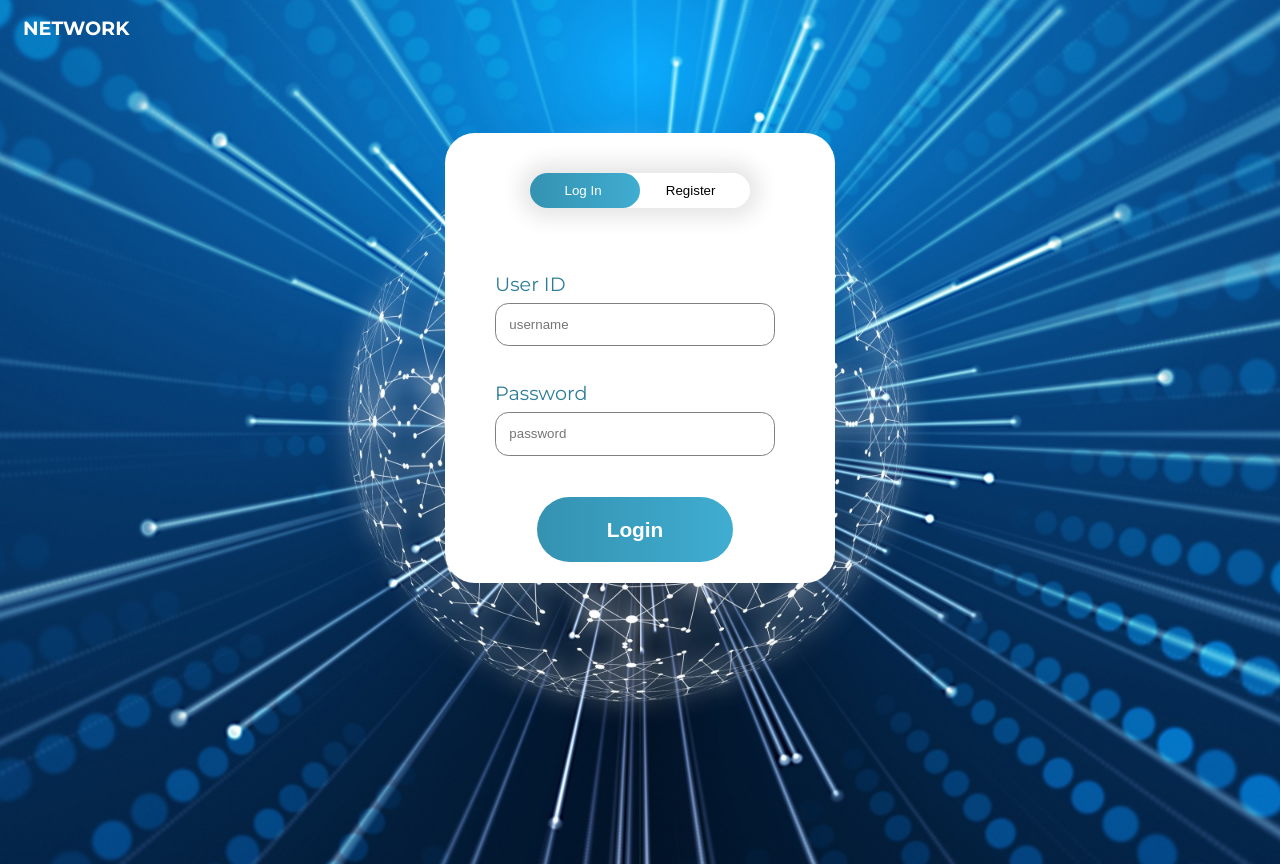
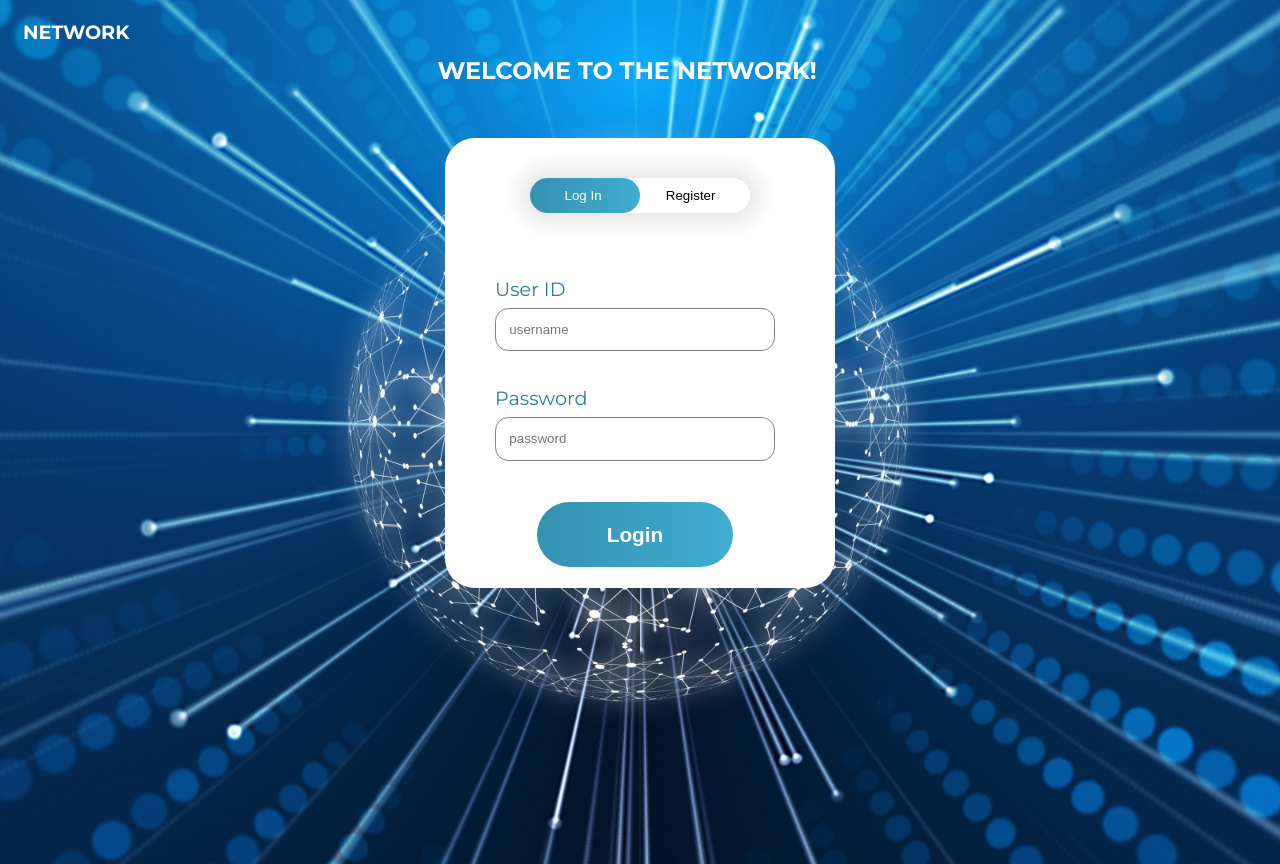
Before and after one commit to DylanEngle/COP4331-POOSD-Group16, a PHP site: page / in a window 1280 px wide. Run offline with PHP 8.4, Linux system fonts and the light colour scheme.

Commit message:
added github link

```diff
--- a/css/main.css
+++ b/css/main.css
@@ -20,12 +20,27 @@ header {
     padding: 1em 0;
 }
 
-.hero-bg a {
+#network {
     color: white;
     text-decoration: none;
     font-weight: bold;
     font-size: 1.2rem;
     text-transform: uppercase;
+}
+
+#githubLink{
+    color:white;
+    text-transform: uppercase;
+    text-decoration: none;
+    font-weight: bold;
+    font-size: 1.5rem;
+    position: relative; left: 275px; top: 40px;
+
+}
+
+#githubLink:hover{
+    color:blue;
+    transition: 0.2s;
 }
 
 .form-container {
--- a/index.html
+++ b/index.html
@@ -13,7 +13,8 @@
 <body>
     <div class="hero-bg">
         <header>
-            <a href="#">Network</a>
+            <a href="#" id="network">Network</a>
+            <a href="https://github.com/DylanEngle/COP4331-POOSD-Group16" id="githubLink">Welcome to the Network!</a>
         </header>
 
         <div id="form-container" class="form-container">
```
